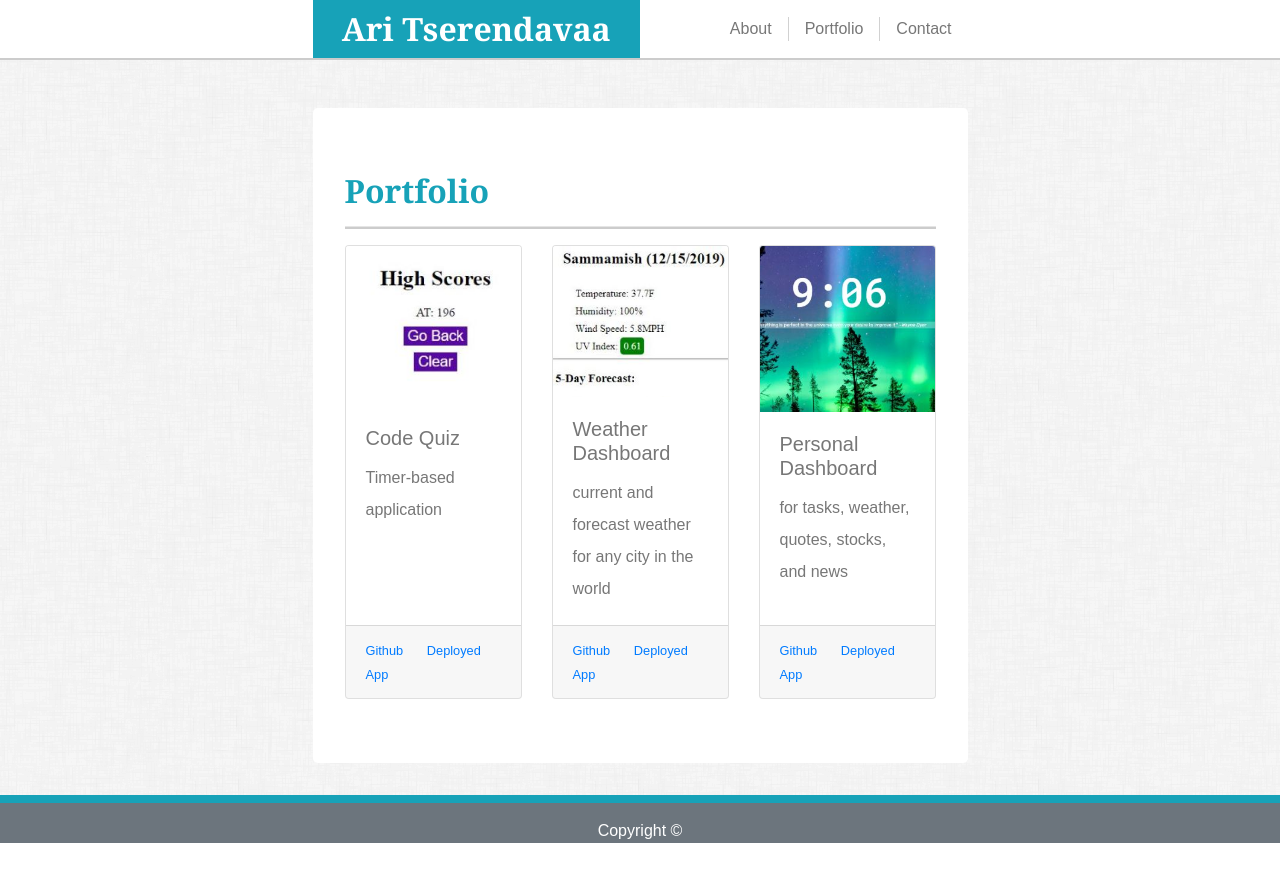
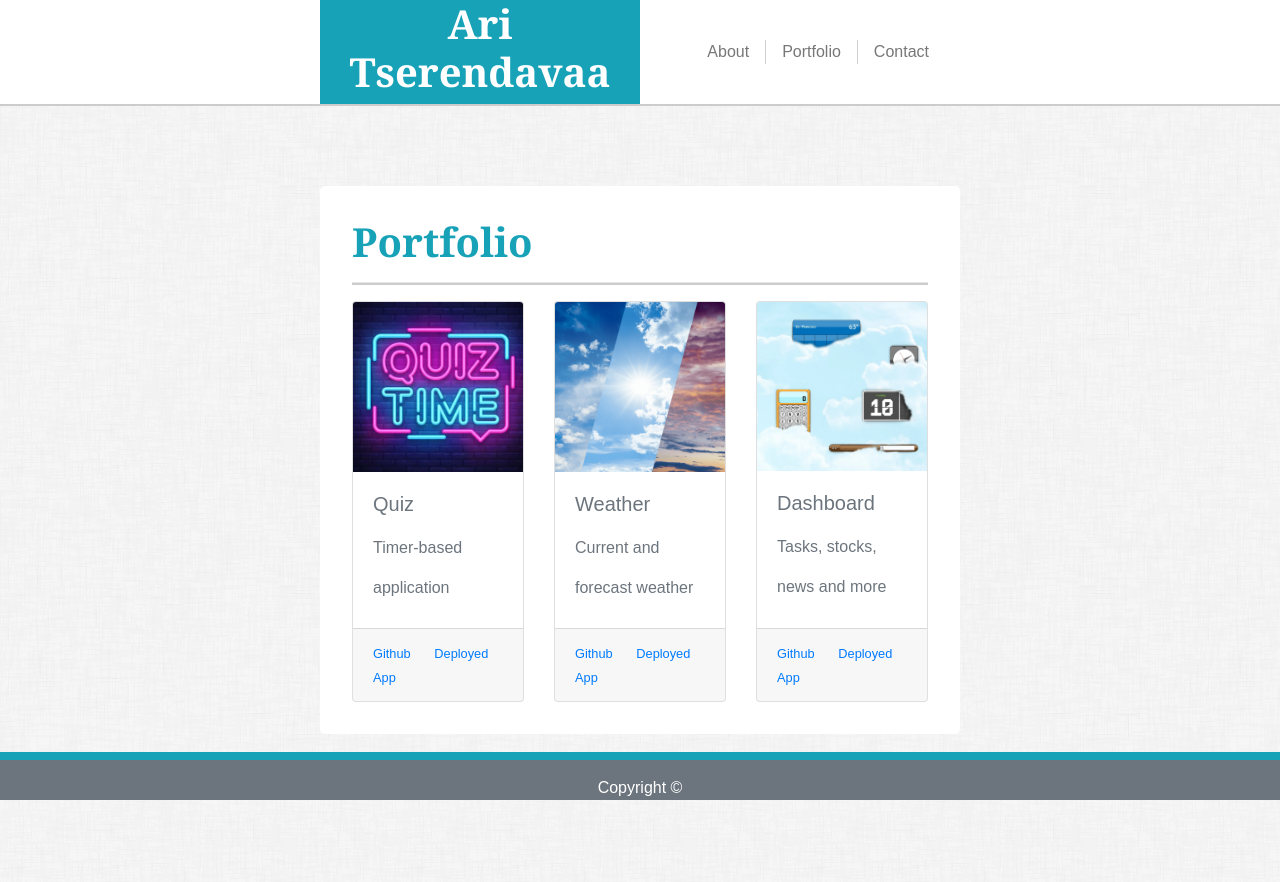
Before and after one commit to aritse/portfolio, a plain HTML site: page portfolio.html in a window 1280 px wide. Before the commit the page ends 843 px from the top, so only its background shows below. Drawn offline with nearby package versions, Linux system fonts and the light colour scheme.

Commit message:
mostly done with styling at this point

```diff
--- a/assets/css/style.css
+++ b/assets/css/style.css
@@ -1,22 +1,30 @@
 body {
   font-family: Arial, Helvetica, sans-serif;
-  color: #777777;
 }
 
-#my-name-span {
+h1 {
   font-family: Georgia, "Times New Roman", Times, serif;
-  margin-right: 0;
-  font-size: 2rem;
 }
 
-#my-name {
-  padding-left: 0;
-  padding-right: 0;
+#my-body {
+  background-image: url(../images/bg.png);
 }
 
-#my-nav {
-  padding-left: 0;
-  padding-right: 0;
+.jumbotron {
+  margin-top: 5rem;
+  margin-bottom: 30rem;
+  padding: 2rem;
+}
+
+#my-photo {
+  width: 25%;
+  margin-right: 1rem;
+  margin-bottom: 0.5rem;
+}
+
+footer {
+  padding-top: 1rem;
+  border-top: 8px solid #17a2b8;
 }
 
 .nav-link {
@@ -24,45 +32,10 @@ body {
   padding-top: 0;
   padding-bottom: 0;
 }
-.padding-0 {
-  padding: 0;
-}
 
-#my-nav > nav > a:nth-child(2) {
+#nav > div > nav > a:nth-child(2) {
   border-left: 1px solid #d1d1d1;
   border-right: 1px solid #d1d1d1;
-}
-
-.jumbotron {
-  margin-top: 1.5rem;
-  margin-top: 3rem;
-  overflow: auto;
-}
-
-#my-body {
-  background-image: url(../images/wall.png);
-}
-
-.my-title {
-  font-family: Georgia, "Times New Roman", Times, serif;
-  font-size: 2rem;
-  text-align: left;
-}
-
-#my-photo {
-  max-width: 25%;
-  margin-right: 1rem;
-}
-
-p {
-  text-align: left;
-  line-height: 2rem;
-}
-
-.footer {
-  padding-top: 1rem;
-  text-align: center;
-  border-top: 8px solid #17a2b8;
 }
 
 #my-header,
@@ -70,14 +43,36 @@ hr {
   border-bottom: 2px solid #cccccc;
 }
 
-/* Apply these when browser's width is 768px or less. */
+p {
+  line-height: 2.5rem;
+}
+
+#my-footer > div {
+  padding-left: 0;
+  padding-right: 0;
+}
+
+/* Media Queries */
+/* Rules when width <= 768px */
 @media screen and (max-width: 768px) {
-  #my-nav > nav {
+  #nav > div {
     justify-content: center !important;
   }
 
-  #my-body > div.my-col.col-md-10.col-lg-8.col-xl-6.padding-0 {
-    margin-left: 2rem;
-    margin-right: 2rem;
+  #my-photo {
+    width: 50%;
+    margin-right: 1rem;
+    margin-bottom: 0.5rem;
+  }
+
+  p {
+    line-height: 1.5rem;
   }
 }
+
+/* Rules when width > 768px */
+@media screen and (min-width: 768px) {
+  #content {
+    padding: 0;
+  }
+}
--- a/portfolio.html
+++ b/portfolio.html
@@ -6,47 +6,45 @@
     <meta name="viewport" content="width=device-width, initial-scale=1.0">
     <meta http-equiv="X-UA-Compatible" content="ie=edge">
     <title>Portfolio</title>
-    <!-- <link rel="stylesheet" href="assets/css/reset.css"> -->
     <link rel="stylesheet" href="https://stackpath.bootstrapcdn.com/bootstrap/4.4.1/css/bootstrap.min.css"
         integrity="sha384-Vkoo8x4CGsO3+Hhxv8T/Q5PaXtkKtu6ug5TOeNV6gBiFeWPGFN9MuhOf23Q9Ifjh" crossorigin="anonymous">
     <link rel="stylesheet" href="assets/css/style.css">
 </head>
 
 <body>
-    <div class="my-container container-fluid padding-0">
-        <div class="my-row row" id="my-header">
-            <div class="my-col col-md-1 col-lg-2 col-xl-3">
+
+    <div class="container-fluid">
+        <div class="row" id="my-header">
+            <div class="col-md-1 col-lg-2 col-xl-3"></div>
+            <div class="col-md-5 col-lg-4 col-xl-3 bg-info text-white text-center">
+                <header>
+                    <h1 class="font-weight-bold">Ari Tserendavaa</h1>
+                </header>
             </div>
-            <div class="my-col col-md-5 col-lg-4 col-xl-3" id="my-name">
-                <nav class="navbar navbar-light bg-info justify-content-center padding-0">
-                    <span class="navbar-brand mb-0 h1 text-white font-weight-bold" id="my-name-span">Ari Tserendavaa</span>
-                </nav>
+            <div class="col-md-5 col-lg-4 col-xl-3 text-secondary text-right align-self-center" id="nav">
+                <div class="nav justify-content-end">
+                    <nav class="nav">
+                        <a class="nav-link active" href="index.html">About</a>
+                        <a class="nav-link" href="#">Portfolio</a>
+                        <a class="nav-link" href="contact.html">Contact</a>
+                    </nav>
+                </div>
             </div>
-            <div class="my-col col-md-5 col-lg-4 col-xl-3 align-self-center" id="my-nav">
-                <nav class="nav justify-content-end">
-                    <a class="nav-link active" href="index.html">About</a>
-                    <a class="nav-link" href="#">Portfolio</a>
-                    <a class="nav-link" href="contact.html">Contact</a>
-                </nav>
-            </div>
-            <div class="my-col col-md-1 col-lg-2 col-xl-3">
-            </div>
+            <div class="col-md-1 col-lg-2 col-xl-3"></div>
         </div>
-        <div class="my-row row bg-light" id="my-body">
-            <div class="my-col col-md-1 col-lg-2 col-xl-3">
-            </div>
+        <div class="row" id="my-body">
+            <div class="col-md-1 col-lg-2 col-xl-3"></div>
+            <div class="col-md-10 col-lg-8 col-xl-6 text-secondary" id="content">
+                <div class="jumbotron bg-white">
+                    <h1 class="text-info font-weight-bold">Portfolio</h1>
+                    <hr>
 
 
-
-            <div class="my-col col-md-10 col-lg-8 col-xl-6 padding-0">
-                <div class="jumbotron bg-white">
-                    <h1 class="my-title text-info font-weight-bold">Portfolio</h1>
-                    <hr>
                     <div class="card-deck">
                         <div class="card">
-                            <img class="card-img-top" src="assets/images/quiz.JPG" alt="quiz">
+                            <img class="card-img-top" src="assets/images/quiz.PNG" alt="quiz">
                             <div class="card-body">
-                                <h5 class="card-title">Code Quiz</h5>
+                                <h5 class="card-title">Quiz</h5>
                                 <p class="card-text">Timer-based application</p>
                             </div>
                             <div class="card-footer">
@@ -57,10 +55,10 @@
                             </div>
                         </div>
                         <div class="card">
-                            <img class="card-img-top" src="assets/images/weather.JPG" alt="weather">
+                            <img class="card-img-top" src="assets/images/weather.PNG" alt="weather">
                             <div class="card-body">
-                                <h5 class="card-title">Weather Dashboard</h5>
-                                <p class="card-text">current and forecast weather for any city in the world</p>
+                                <h5 class="card-title">Weather</h5>
+                                <p class="card-text">Current and forecast weather</p>
                             </div>
                             <div class="card-footer">
                                 <small class="text-muted">
@@ -70,10 +68,10 @@
                             </div>
                         </div>
                         <div class="card">
-                            <img class="card-img-top" src="assets/images/dashboard.JPG" alt="dashboard">
+                            <img class="card-img-top" src="assets/images/dashboard.PNG" alt="dashboard">
                             <div class="card-body">
-                                <h5 class="card-title">Personal Dashboard</h5>
-                                <p class="card-text">for tasks, weather, quotes, stocks, and news</p>
+                                <h5 class="card-title">Dashboard</h5>
+                                <p class="card-text">Tasks, stocks, news and more</p>
                             </div>
                             <div class="card-footer">
                                 <small class="text-muted">
@@ -83,24 +81,25 @@
                             </div>
                         </div>
                     </div>
-                </div>
-            </div>
 
 
 
 
-            <div class="my-col col-md-1 col-lg-2 col-xl-3">
+
+
+
+
+
+                </div>
             </div>
+            <div class="col-md-1 col-lg-2 col-xl-3"></div>
         </div>
-        <div class="my-row row" id="my-footer">
-            <div class="my-col col bg-secondary text-white padding-0">
-                <div class="footer">
-                    Copyright &copy;
-                </div>
+        <div class="row" id="my-footer">
+            <div class="col-md-12 col-lg-12 col-xl-12 bg-secondary text-white text-center fixed-bottom">
+                <footer>Copyright &copy;</footer>
             </div>
         </div>
     </div>
-
 
     <script src="https://code.jquery.com/jquery-3.4.1.slim.min.js" integrity="sha384-J6qa4849blE2+poT4WnyKhv5vZF5SrPo0iEjwBvKU7imGFAV0wwj1yYfoRSJoZ+n"
         crossorigin="anonymous"></script>
```
Also changed, not shown: contact.html (+25 -30 lines), index.html (+26 -31 lines), assets/images/ari.jpg (added), assets/images/bg.png (renamed from assets/images/wall.png), assets/images/dashboard.JPG (deleted), assets/images/dashboard.PNG (added), assets/images/quiz.JPG (deleted), assets/images/quiz.PNG (added), assets/images/weather.JPG (deleted), assets/images/weather.PNG (added), assets/images/wolf.jpg (deleted).
